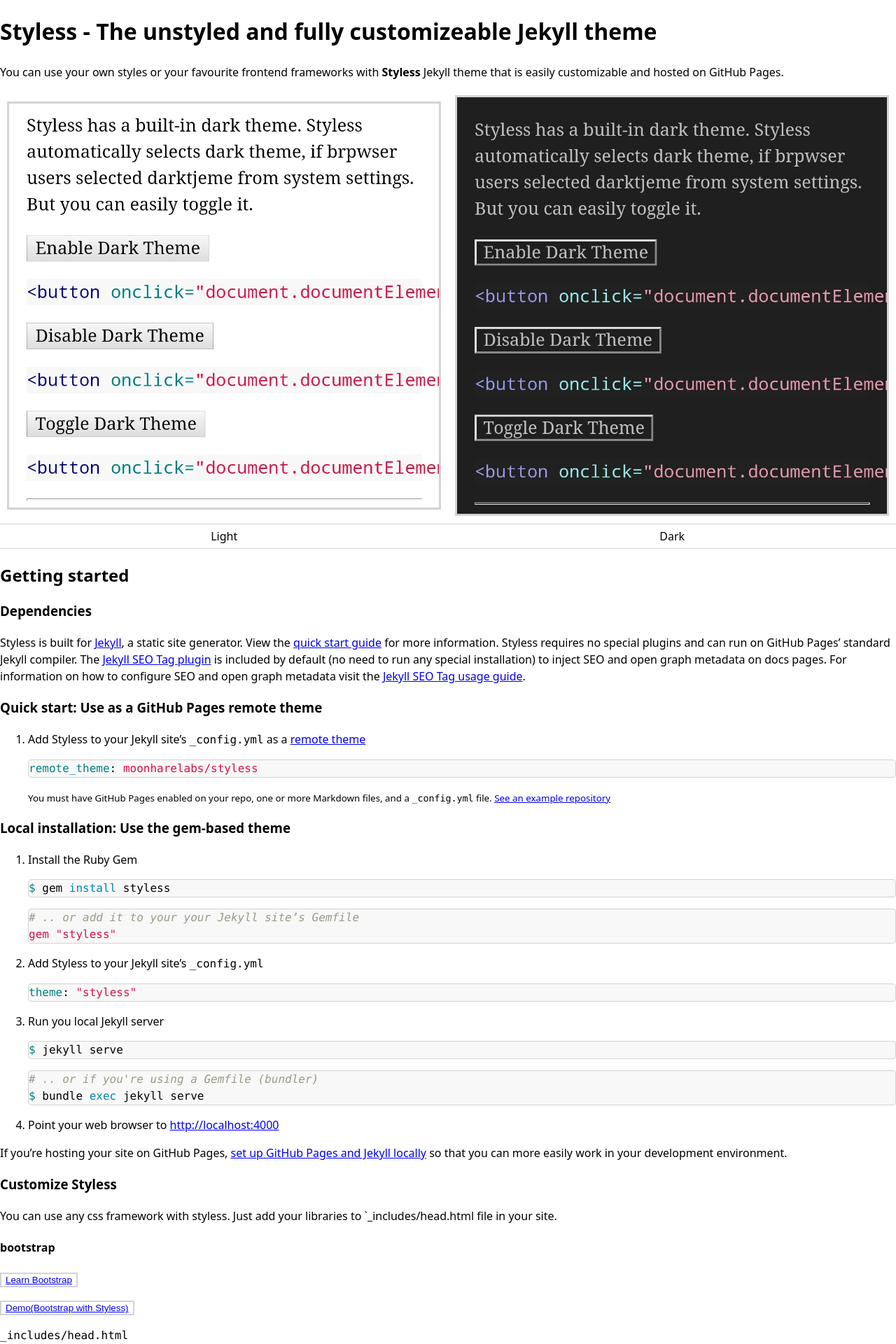
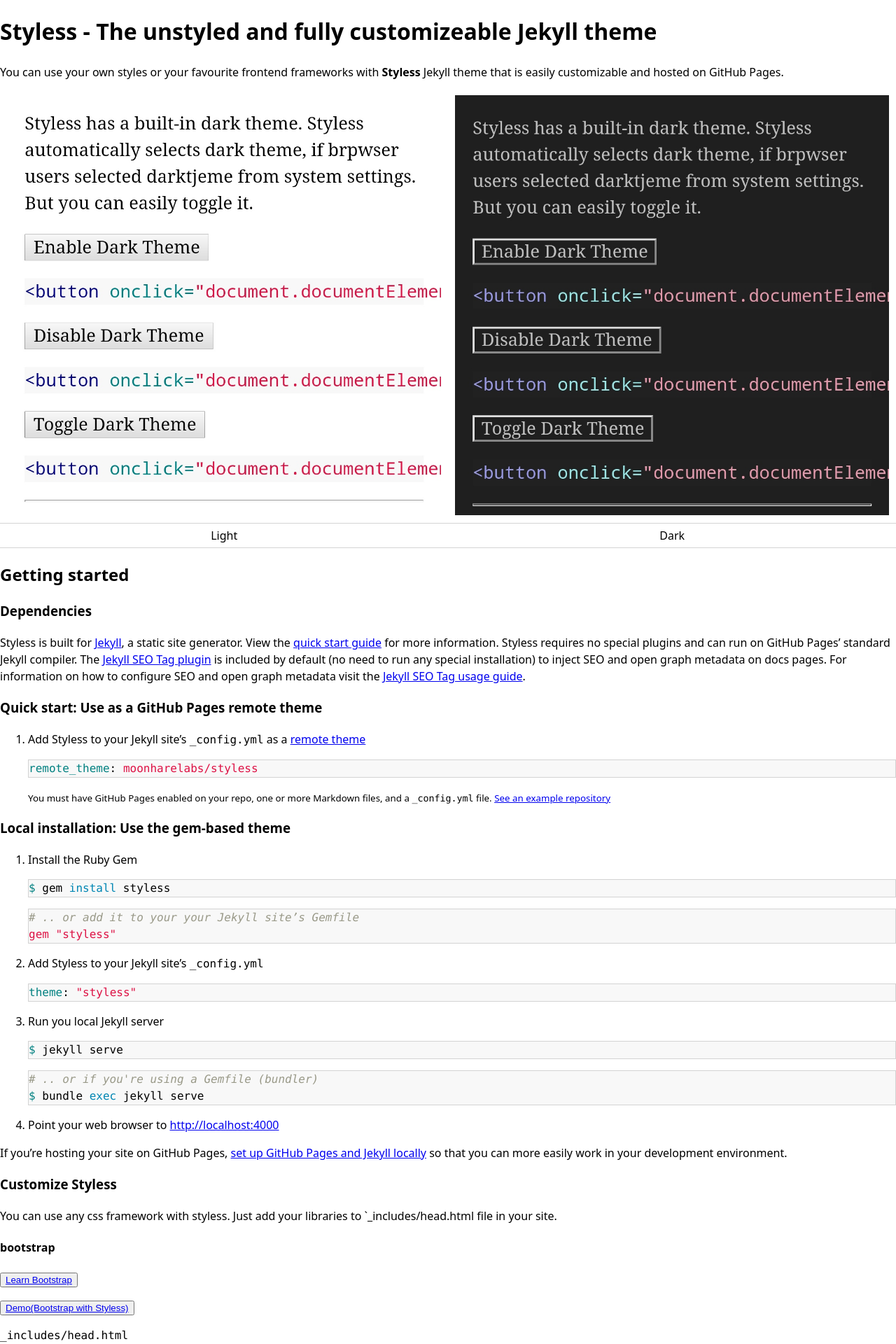
Before and after one commit to moonharelabs/styless, a Jekyll site: the page built from docs/index.md, in a window 1280 px wide. Shown: the top 1920 px of the page at 70% size. Built offline with Jekyll 4.4.1, drawn with Linux system fonts in a browser that asks for light colours; our own code applies the rules of GitHub Pages for plain Markdown files.

Commit message:
Update styless.scss

```diff
--- a/_sass/styless.scss
+++ b/_sass/styless.scss
@@ -1,27 +1,9 @@
-*,
-::after,
-::before {
-  box-sizing: border-box;
-  border-color: lightgray;
-}
-
 body {
   margin: 0;
   font-family: ui-sans-serif, system-ui, -apple-system, BlinkMacSystemFont,
     "Segoe UI", Roboto, "Helvetica Neue", Arial, "Noto Sans", sans-serif,
     "Apple Color Emoji", "Segoe UI Emoji", "Segoe UI Symbol", "Noto Color Emoji";
   line-height: 1.5;
-}
-
-button {
-  background-color: transparent;
-  border-style: solid;
-  background-image: none;
-}
-
-button:focus {
-  outline: 1px dotted;
-  outline: 5px auto -webkit-focus-ring-color;
 }
 
 textarea {
@@ -35,7 +17,6 @@ table {
 
 th,
 td {
-  text-align: left;
   padding: 5px 10px;
   border-bottom: 1px solid lightgray;
 }
@@ -52,7 +33,6 @@ img,
 video {
   max-width: 100%;
   height: auto;
-  border-style: solid;
 }
 
 blockquote {
@@ -61,7 +41,6 @@ blockquote {
 }
 
 pre {
-  border-radius: 5px;
   border: 1px solid lightgray;
   overflow-x: auto;
 }
@@ -355,19 +334,13 @@ pre {
     opacity: 0;
   }
 
-  .NIGHTEYE_DimFilter {
+  .dim-filter {
     background: rgba(0, 0, 0, 0.5);
     opacity: 0;
   }
 
   .transform-z {
     transform: translateZ(0px);
-  }
-
-  *,
-  ::after,
-  ::before {
-    border-color: rgb(69, 69, 69);
   }
 
   th,
```
